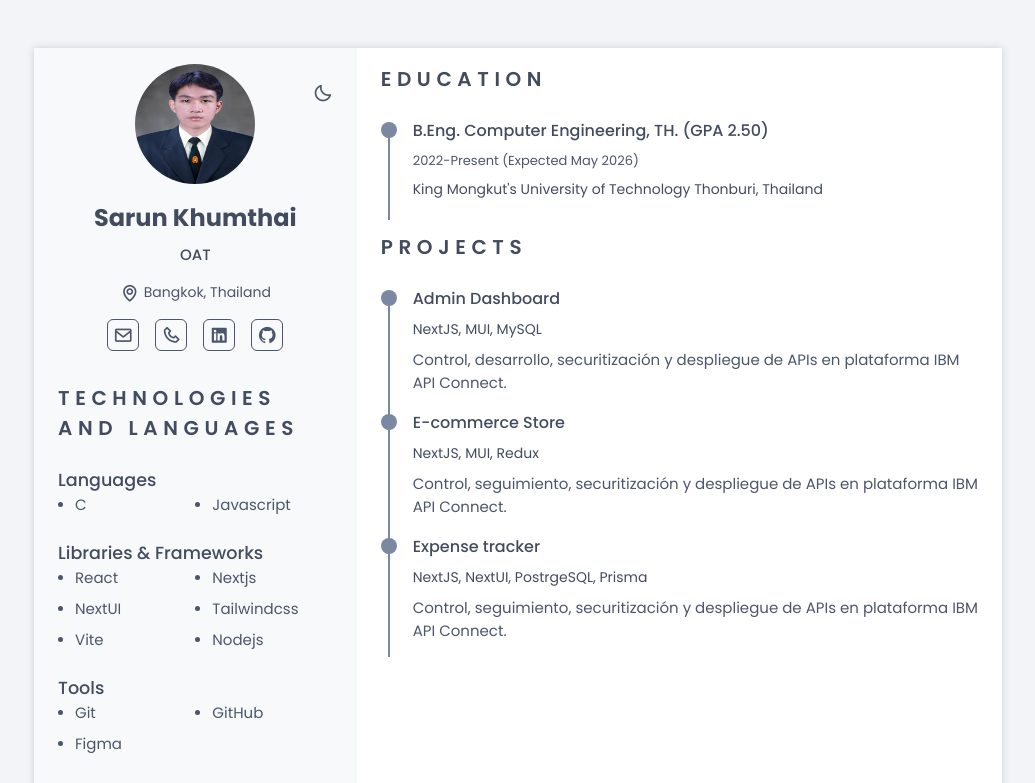
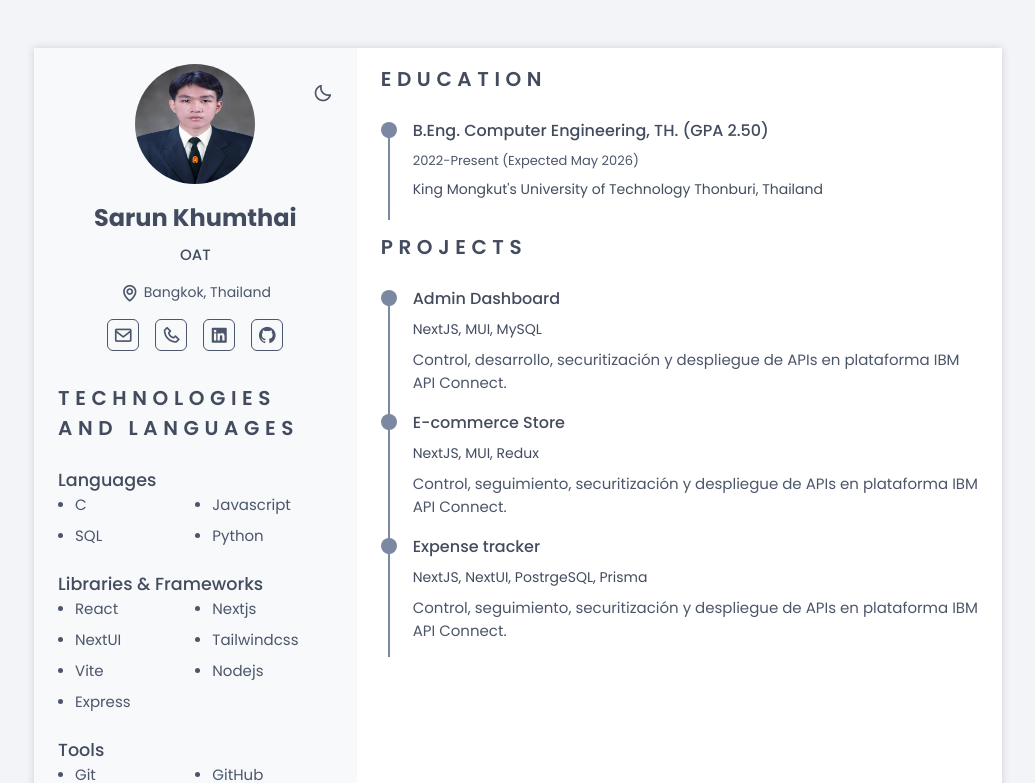
Before and after one commit to OATZYH/resume, a React (Vite) app in the folder resume/: page / in a window 1280 px wide. Shown: the top 783 px of the page, without its empty margins (122-1157 px from the left). Built offline with nearby package versions, Linux system fonts and the light colour scheme.

Commit message:
Update skill

```diff
--- a/resume/src/Schemas/Data.js
+++ b/resume/src/Schemas/Data.js
@@ -19,6 +19,8 @@ export const Data = {
       Languages: [
         "C",
         "Javascript",
+        "SQL",
+        "Python",
         // "Typescript",
         // "Golang",
       ],
@@ -29,6 +31,7 @@ export const Data = {
         "Tailwindcss",
         "Vite",
         "Nodejs",
+        "Express",
       ],
       Tools: [
         "Git",
```
